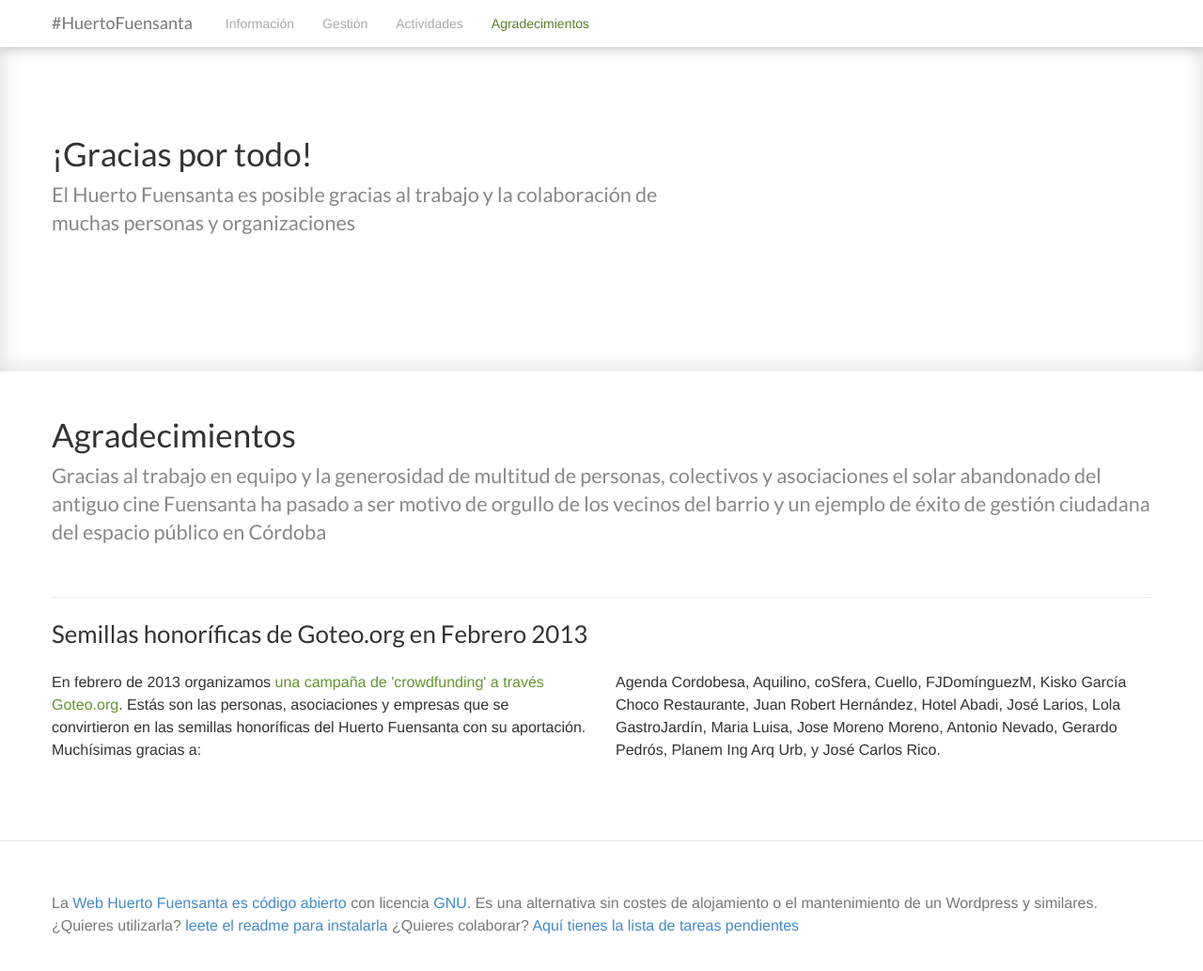
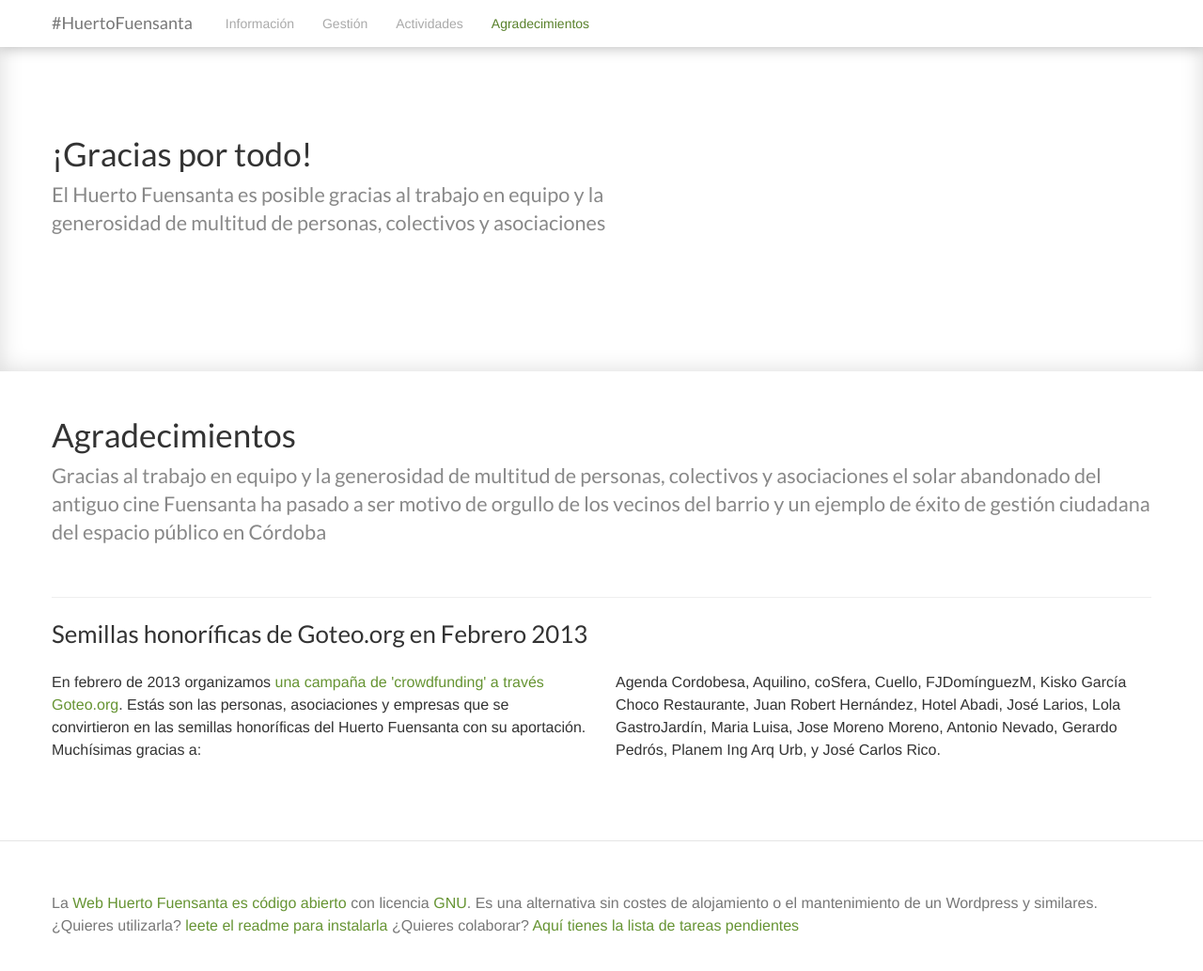
Before and after one commit to colaborativa/huertofuensanta.colaborativa.eu, a Jekyll site: the page built from 4_agradecimientos.md, in a window 1280 px wide and 1075 px high. Shown: the top 1033 px of the window at 94% size. Built offline with Jekyll 4.4.1, drawn with Linux system fonts in a browser that asks for light colours; nearby versions of some CDN libraries; comment, search, counter and statistics services are not loaded.

Commit message:
added agradecimientos

```diff
--- a/4_agradecimientos.md
+++ b/4_agradecimientos.md
@@ -7,7 +7,7 @@ layout: 4_agradecimientos
 base_url: "../"
 
 cabecera: "¡Gracias por todo!"
-cabecera-subtitulo: "El Huerto Fuensanta es posible gracias al trabajo y la colaboración de muchas personas y organizaciones"
+cabecera-subtitulo: "El Huerto Fuensanta es posible gracias al trabajo en equipo y la generosidad de multitud de personas, colectivos y asociaciones"
 
 titulo: "Agradecimientos"
 subtitulo: "Gracias al trabajo en equipo y la generosidad de multitud de personas, colectivos y asociaciones el solar abandonado del antiguo cine Fuensanta ha pasado a ser motivo de orgullo de los vecinos del barrio y un ejemplo de éxito de gestión ciudadana del espacio público en Córdoba"
--- a/css/huerto.css
+++ b/css/huerto.css
@@ -1106,15 +1106,23 @@ section h3 {
   color: #777;
 }
 /* line 464, ../sass/huerto.scss */
+.footer a:link, .footer a:visited, .footer a:active {
+  color: #669433;
+}
+/* line 466, ../sass/huerto.scss */
+.footer a:link:hover, .footer a:visited:hover, .footer a:active:hover {
+  font-style: underline;
+}
+/* line 470, ../sass/huerto.scss */
 .footer .footer-links {
   margin: 10px 0;
 }
-/* line 466, ../sass/huerto.scss */
+/* line 472, ../sass/huerto.scss */
 .footer .footer-links li {
   display: inline;
   padding: 0 2px;
 }
-/* line 470, ../sass/huerto.scss */
+/* line 476, ../sass/huerto.scss */
 .footer .footer-links li:first-child {
   padding-left: 0;
 }
@@ -1297,28 +1305,28 @@ section h3 {
     margin-bottom: 0px;
   }
 
-  /* line 482, ../sass/huerto.scss */
+  /* line 488, ../sass/huerto.scss */
   .visible-mediano {
     display: none;
   }
 
-  /* line 485, ../sass/huerto.scss */
+  /* line 491, ../sass/huerto.scss */
   .visible-grande {
     display: none;
   }
 
-  /* line 488, ../sass/huerto.scss */
+  /* line 494, ../sass/huerto.scss */
   .principal.confondo#quees {
     position: relative;
     background-image: none;
     overflow: hidden;
   }
-  /* line 492, ../sass/huerto.scss */
+  /* line 498, ../sass/huerto.scss */
   .principal.confondo#quees hgroup {
     padding-bottom: 28%;
   }
 
-  /* line 496, ../sass/huerto.scss */
+  /* line 502, ../sass/huerto.scss */
   .principal.confondo#quees:after {
     content: "";
     position: absolute;
@@ -1532,24 +1540,24 @@ section h3 {
     margin-bottom: 0px;
   }
 
-  /* line 513, ../sass/huerto.scss */
+  /* line 519, ../sass/huerto.scss */
   .visible-mediano {
     display: none;
   }
 
-  /* line 516, ../sass/huerto.scss */
+  /* line 522, ../sass/huerto.scss */
   .visible-grande {
     display: none;
   }
 
-  /* line 519, ../sass/huerto.scss */
+  /* line 525, ../sass/huerto.scss */
   .principal.confondo#quees {
     position: relative;
     background-image: none;
     overflow: hidden;
   }
 
-  /* line 524, ../sass/huerto.scss */
+  /* line 530, ../sass/huerto.scss */
   .principal.confondo#quees:after {
     content: "";
     position: absolute;
@@ -1763,24 +1771,24 @@ section h3 {
     margin-bottom: 0px;
   }
 
-  /* line 541, ../sass/huerto.scss */
+  /* line 547, ../sass/huerto.scss */
   .visible-mediano {
     display: block;
   }
 
-  /* line 544, ../sass/huerto.scss */
+  /* line 550, ../sass/huerto.scss */
   .visible-grande {
     display: none;
   }
 
-  /* line 547, ../sass/huerto.scss */
+  /* line 553, ../sass/huerto.scss */
   .principal.confondo#quees {
     position: relative;
     background-image: none;
     overflow: hidden;
   }
 
-  /* line 552, ../sass/huerto.scss */
+  /* line 558, ../sass/huerto.scss */
   .principal.confondo#quees:after {
     content: "";
     position: absolute;
@@ -1994,24 +2002,24 @@ section h3 {
     margin-bottom: 0px;
   }
 
-  /* line 569, ../sass/huerto.scss */
+  /* line 575, ../sass/huerto.scss */
   .visible-mediano {
     display: none;
   }
 
-  /* line 572, ../sass/huerto.scss */
+  /* line 578, ../sass/huerto.scss */
   .visible-grande {
     display: block;
   }
 
-  /* line 575, ../sass/huerto.scss */
+  /* line 581, ../sass/huerto.scss */
   .principal.confondo#quees {
     position: relative;
     background-image: none;
     overflow: hidden;
   }
 
-  /* line 580, ../sass/huerto.scss */
+  /* line 586, ../sass/huerto.scss */
   .principal.confondo#quees:after {
     content: "";
     position: absolute;
--- a/sass/huerto.scss
+++ b/sass/huerto.scss
@@ -461,6 +461,12 @@ section {
     margin-bottom: 0;
     color: #777;
   }
+  a:link, a:visited, a:active{
+    color: $colorLinks;
+    &:hover{
+      font-style: underline;
+    }
+  }
   .footer-links {
     margin: 10px 0;
     li {
```
